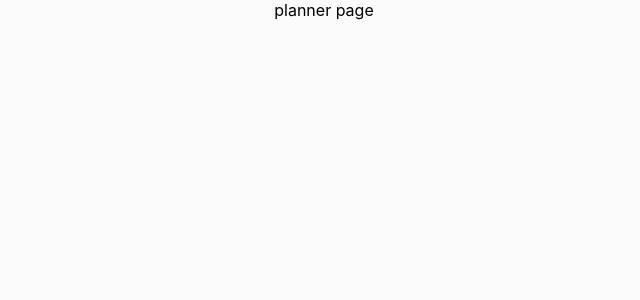
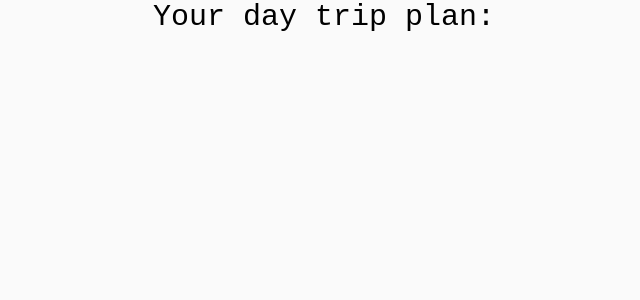
Before and after one commit to RitaH0/FemmeHacks, a React (Create React App) app in the folder travel-planner/: page /PlannerPage in a window 1280 px wide. Shown: the top 300 px of the page, without its empty margins (316-956 px from the left). Built offline with nearby package versions, Linux system fonts and the light colour scheme; the HTML template or start-up script is replaced by a standard one.

Commit message:
Planner Page

```diff
--- /dev/null
+++ b/travel-planner/src/components/Days.js
@@ -0,0 +1,17 @@
+import React from "react";
+import { Link } from 'react-router-dom';
+
+const Days = ({
+    day
+}) => {
+    return(
+        <Link type = "button" className = "btn"to = {{
+            pathname: "/EditDaily",
+            state: "hi",
+        }}>
+            <p className = "btnName">{day}</p>
+        </Link>
+    )
+}
+
+export default Days;
--- a/travel-planner/src/pages/EditDaily.css
+++ b/travel-planner/src/pages/EditDaily.css
@@ -41,12 +41,20 @@
     border: none;
     border-radius: 0.6rem;
 
-    color: rgb(120, 63, 252);
-    font-family: "Courier New",monospace;
-    font-size: 16px;
+    /* color: rgb(120, 63, 252); */
+    /* font-family: "Courier New",monospace;
+    font-size: 16px; */
     position: absolute;
     left: 30%;
     top: 7%;
     width: 10vh;
     height: 5vh;
 }
+
+.backButtonText{
+    color: rgb(120, 63, 252);
+    font-family: "Courier New",monospace;
+    font-size: 16px;
+    position: relative;
+    top: 20%
+}
--- a/travel-planner/src/pages/EditDaily.js
+++ b/travel-planner/src/pages/EditDaily.js
@@ -1,9 +1,13 @@
 import React, {useEffect, useState} from 'react';
 import {Col, Row, Button, Container} from "react-bootstrap";
 import DailyColumn from '../components/DailyColumn';
-const EditDaily = (
-    day
+import { Link } from 'react-router-dom';
+import { useLocation } from "react-router-dom";
+const EditDaily = ({props}
 ) => {
+    const location = useLocation();
+     console.log('state', location);
+
     return(
         <div className='EditDaily'>
             <div className='EditDaily__body'>
@@ -12,11 +16,16 @@ const EditDaily = (
                 <Row>
 
                     <div className = 'dayNumber'>
-                        <h className = "dayNumberText">Day 1</h>
+                        <h className = "dayNumberText">hi</h>
                     </div>
-                    <a href='/PlannerPage'>
+                    {/* <a href='/PlannerPage'>
                     <button className = 'backButton'>Save</button>
-                    </a>
+                    </a> */}
+                <Link className = "backButton"to = {{
+                    pathname: "/PlannerPage",
+                }}>
+                    <p className = "backButtonText">save</p>
+                </Link>
                 </Row>
                 <Row className = "dailyRow">
                     <Col className = "dailyCol">
@@ -39,6 +48,7 @@ const EditDaily = (
         </div>
 
     )
+
 }
 
 export default EditDaily;
--- a/travel-planner/src/pages/PlannerPage.css
+++ b/travel-planner/src/pages/PlannerPage.css
@@ -16,3 +16,31 @@
     background-color: blueviolet;
     margin-right: 10%;
 }
+
+.btn{
+    background-color: rgb(232, 219, 255);
+    width: 30vh;
+    height: 20vh;
+    /* color: black;
+    position: relative;
+    font-family: "Courier New",monospace;
+    font-size: 20px; */
+    margin-right: 10%;
+    margin-bottom: 8%;
+}
+
+.btnName{
+    color: black;
+    position: relative;
+    font-family: "Courier New",monospace;
+    font-size: 20px;
+    top: 30%
+}
+.header{
+    font-size: 30px;
+    margin-bottom: 10%;
+    margin-top: 5%;
+    color: black;
+    position: relative;
+    font-family: "Courier New",monospace;
+}
--- a/travel-planner/src/pages/PlannerPage.js
+++ b/travel-planner/src/pages/PlannerPage.js
@@ -1,16 +1,76 @@
 import React, {useEffect, useState} from 'react';
-import {Col, Row, Button} from "react-bootstrap";
-
+import {Col, Row, Container} from "react-bootstrap";
+import { Link } from 'react-router-dom';
+import Days from '../components/Days';
 const PlannerPage = () =>{
 
     // const [duration, setDuration] = useState("");
     var duration = sessionStorage.getItem("duration")
+
+    let elements = [];
+
+    const showDays = () =>{
+        console.log("days: ",duration);
+        for (let i = 1; i<= duration; i++){
+            console.log(i);
+
+            elements.push(
+                <Days day = {i}/>
+            );
+            // elements.push(
+            //     <h>hi</h>
+            // );
+        }
+    };
+
+    // console.log(elements);
+
     return(
         <div className = "PlannerPage">
             <div className = "PlannerPage__body">
+            <Container>
+                <Row>
+                <h className = "header">Your {duration} day trip plan: </h>
 
-             <h>planner page</h>
-            <h>{duration}</h>
+                </Row>
+            </Container>
+            {showDays()}
+            {elements}
+            {/* <Link type = "button" className = "btn"to = {{
+                pathname: "/EditDaily",
+                state: "day 1",
+            }}>
+                <p className = "btnName">day 1</p>
+            </Link>
+
+            <Link type = "button" className = "btn"to = {{
+                pathname: "/EditDaily",
+                state: "day 2",
+            }}>
+                <p className = "btnName">day 2</p>
+            </Link> */}
+
+
+
+            {/* <Container>
+                <Row>
+                    <h>Your {duration} day trip plan: </h>
+
+                </Row>
+                <Row>
+                    <Col>
+                        <div className = 'columnBox'>
+                            <h className='columnText'>DATE</h>
+                        </div>
+                    </Col>
+                    <Col>
+                        <div className = 'columnBox'>
+                            <h className='columnText'>DAY</h>
+                        </div>
+                    </Col>
+                </Row>
+            </Container> */}
+
             </div>
         </div>
     )
--- a/travel-planner/src/pages/WelcomePage.js
+++ b/travel-planner/src/pages/WelcomePage.js
@@ -2,9 +2,6 @@ import React, {useEffect, useState} from 'react';
 
 const WelcomePage = () => {
 
-    // const setBackground = () =>{
-    //     document.getElementById("welcomeBackground").
-    // }
 
     const [duration, setDuration] = useState("");
 
```
